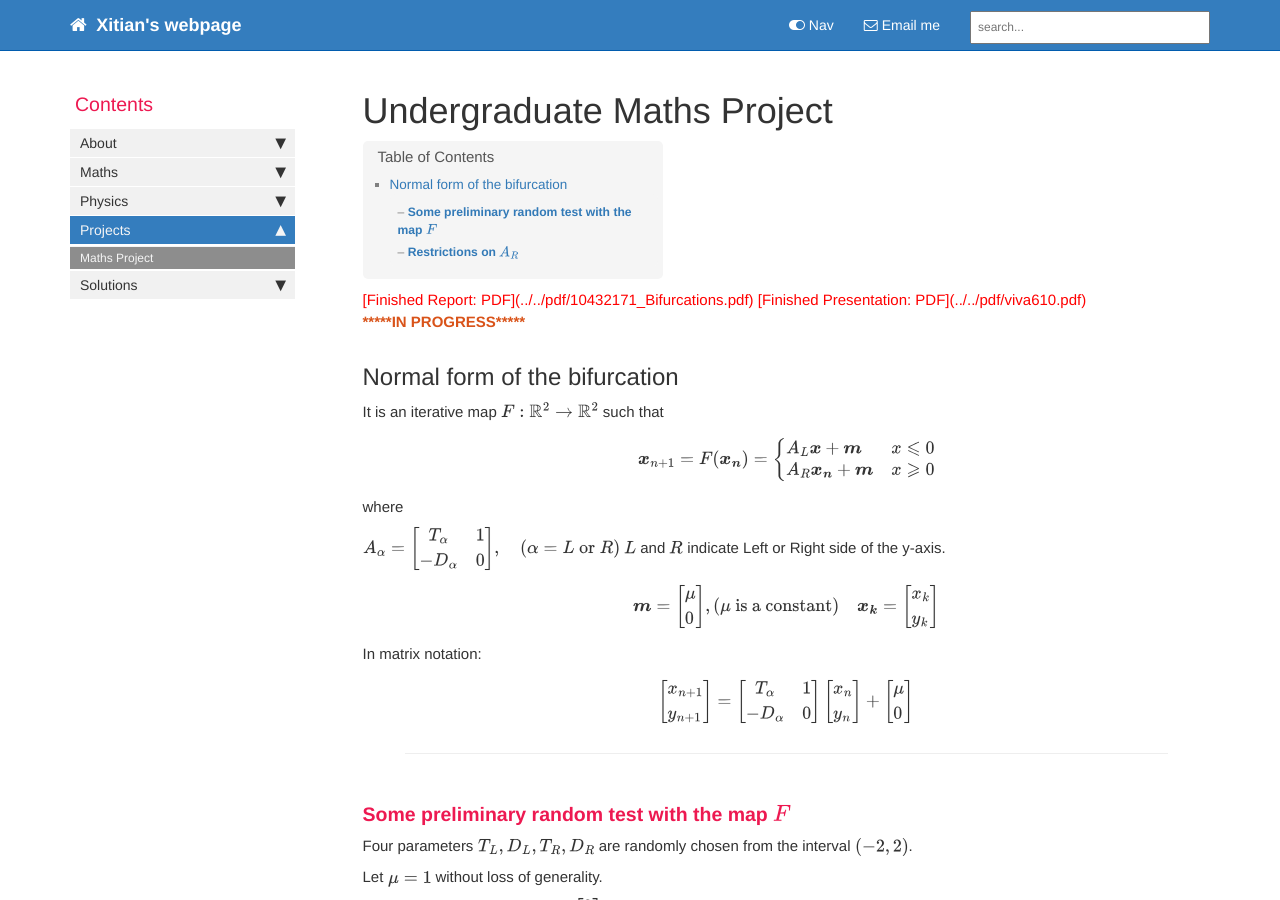
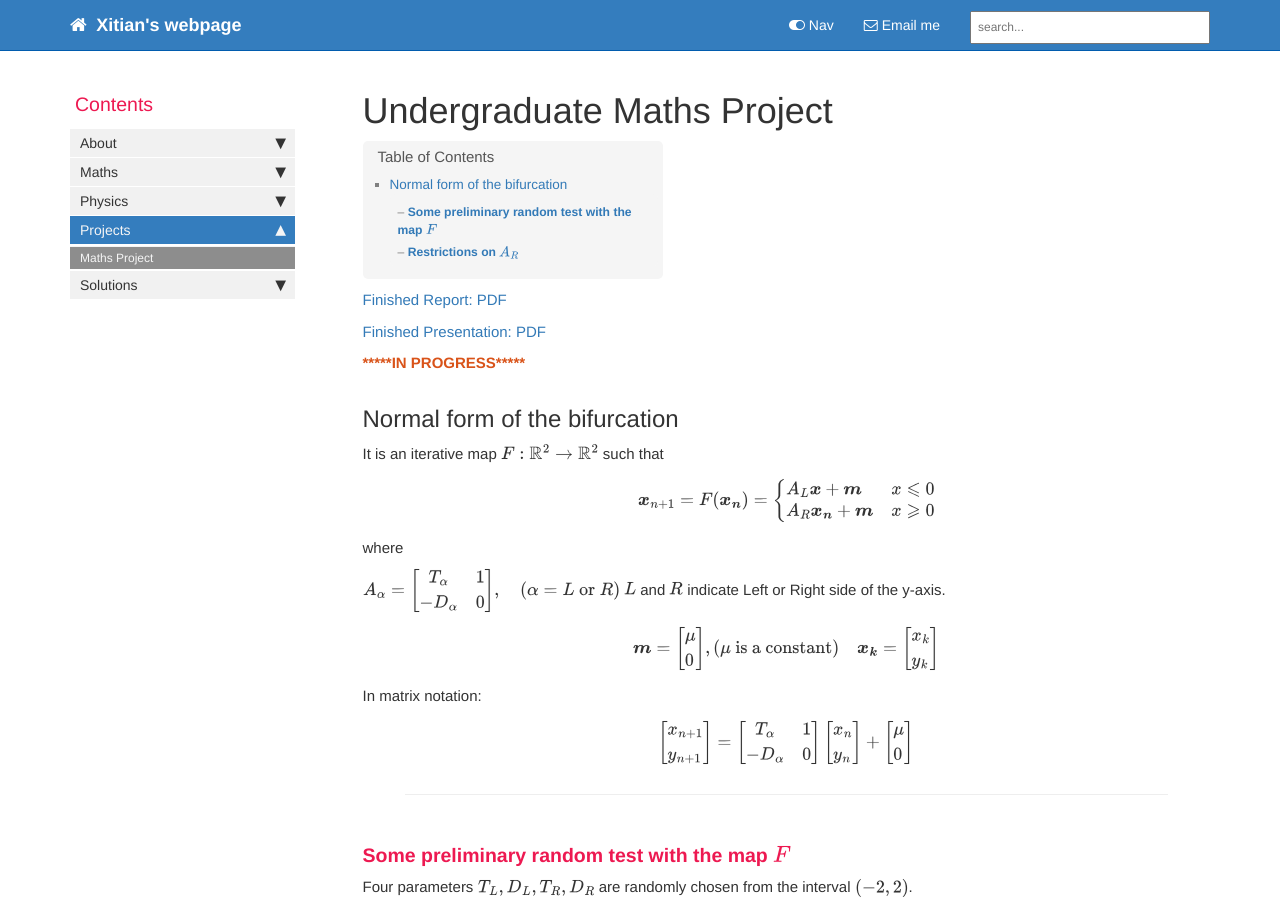
Before and after one commit to isx2015/isx2015.github.io, a Jekyll site: the page built from pages/sites/ug_maths_project.md, in a window 1280 px wide and 900 px high. Built offline with Jekyll 4.4.1, drawn with Linux system fonts in a browser that asks for light colours; comment, search, counter and statistics services are not loaded.

Commit message:
Update ug_maths_project.md

```diff
--- a/pages/sites/ug_maths_project.md
+++ b/pages/sites/ug_maths_project.md
@@ -22,8 +22,9 @@ MathJax = {
   src="https://cdn.jsdelivr.net/npm/mathjax@3/es5/tex-svg.js">
 </script>
 
-<font color="red">[Finished Report: PDF](../../pdf/10432171_Bifurcations.pdf)</font>
-<font color="red">[Finished Presentation: PDF](../../pdf/viva610.pdf)</font>
+[Finished Report: PDF](../../pdf/10432171_Bifurcations.pdf)
+
+[Finished Presentation: PDF](../../pdf/viva610.pdf)
 
 **<font color="#D95319">*****IN PROGRESS*****</font>**
 
```
